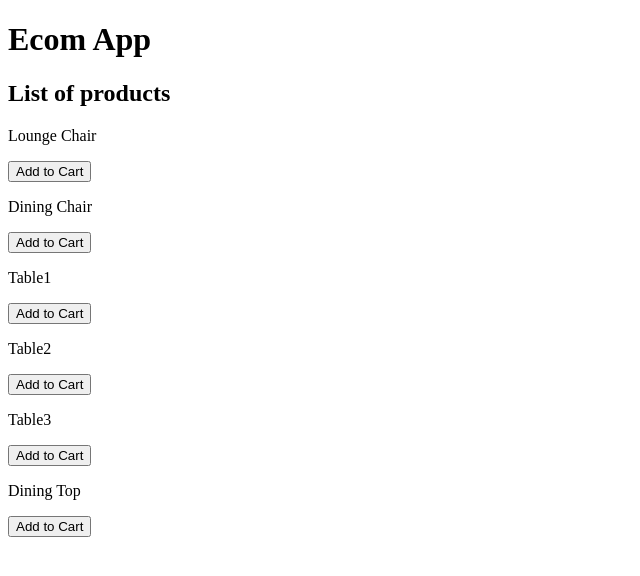
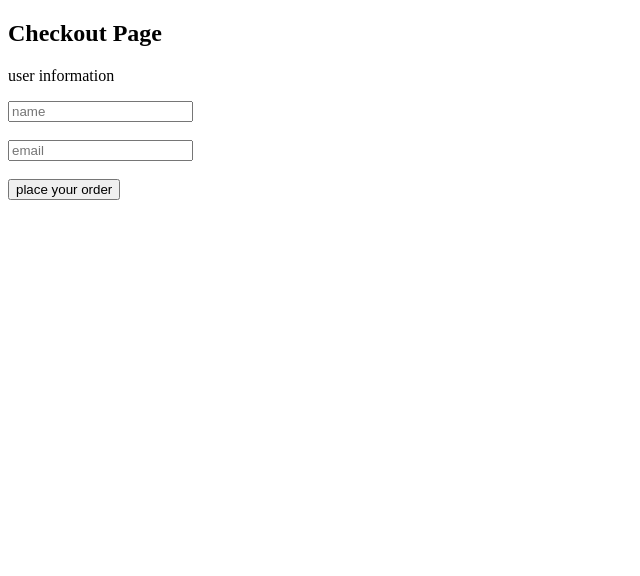
Before and after one commit to im-rc/ecom-ui, a React (Vite) app: page /checkout in a window 1280 px wide. Shown: the top 576 px of the page, without its empty margins (0-640 px from the left). Built offline with nearby package versions, Linux system fonts and the light colour scheme.

Commit message:
made changes & added router

```diff
--- a/package.json
+++ b/package.json
@@ -11,7 +11,8 @@
   },
   "dependencies": {
     "react": "^18.2.0",
-    "react-dom": "^18.2.0"
+    "react-dom": "^18.2.0",
+    "react-router-dom": "^6.23.1"
   },
   "devDependencies": {
     "@types/react": "^18.2.66",
--- a/src/main.jsx
+++ b/src/main.jsx
@@ -3,8 +3,25 @@ import ReactDOM from "react-dom/client";
 import App from "./App.jsx";
 //import './index.css'
 
+import { createBrowserRouter, RouterProvider } from "react-router-dom";
+import Cart from "./pages/Cart.jsx";
+import Checkout from "./pages/Checkout.jsx";
+
+const router = createBrowserRouter([
+  {
+    path: "/",
+    element: <App />,
+  },
+  {
+    path: "/cart",
+    element: <Cart />,
+  },
+  {
+    path: "/checkout",
+    element: <Checkout />,
+  },
+]);
+
 ReactDOM.createRoot(document.getElementById("root")).render(
-  <React.StrictMode>
-    <App />
-  </React.StrictMode>
+  <RouterProvider router={router} />
 );
--- a/src/pages/Cart.jsx
+++ b/src/pages/Cart.jsx
@@ -1,4 +1,8 @@
 function Cart() {
-  return null;
+  return (
+    <div>
+      <h1>cart</h1>
+    </div>
+  );
 }
 export default Cart;
--- a/src/pages/Checkout.jsx
+++ b/src/pages/Checkout.jsx
@@ -1,7 +1,16 @@
 function Checkout() {
+  //checkout page that collects essential user details.
   return (
     <div>
       <h2>Checkout Page</h2>
+      <p>user information</p>
+      <input placeholder="name" />
+      <br />
+      <br />
+      <input placeholder="email" />
+      <br />
+      <br />
+      <button>place your order</button>
     </div>
   );
 }
```
Also changed, not shown: 1 other file (tests, documents, lock files or other folders).
